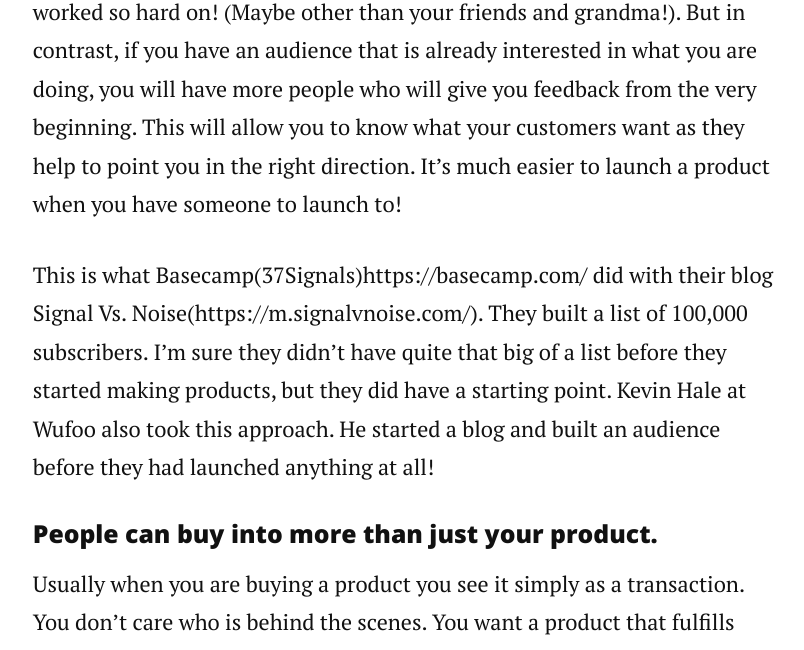
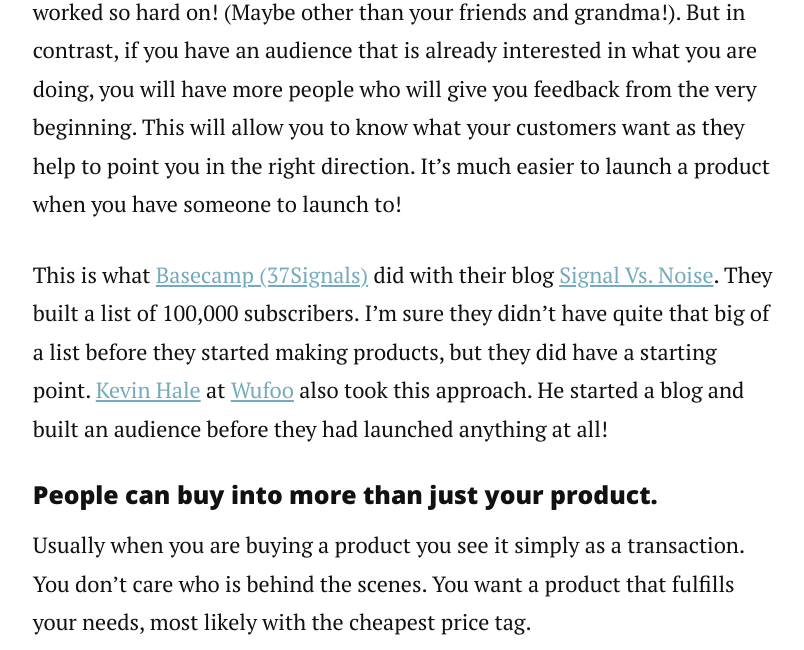
Before and after one commit to normdoow/blog, a Jekyll site: the page built from _posts/2019-22-7-build-an-audience-first.markdown, in a window 1280 px wide and 900 px high, scrolled down 1778 px, cut to the strip 0-650 px from the top of the window. Shown: the whole strip, without its empty margins (236-1040 px from the left). Built offline with Jekyll 4.4.1, drawn with Linux system fonts in a browser that asks for light colours; nearby versions of some CDN libraries; comment, search, counter and statistics services are not loaded; some of the changed lines change nothing that is shown; some of the changed text lies outside the part shown.

Commit message:
added links

```diff
--- a/_posts/2019-22-7-build-an-audience-first.markdown
+++ b/_posts/2019-22-7-build-an-audience-first.markdown
@@ -18,12 +18,12 @@
 
 You aren’t able to get enough people to even try your product that you worked so hard on! (Maybe other than your friends and grandma!). But in contrast, if you have an audience that is already interested in what you are doing, you will have more people who will give you feedback from the very beginning. This will allow you to know what your customers want as they help to point you in the right direction. It’s much easier to launch a product when you have someone to launch to!
 
-This is what Basecamp(37Signals)https://basecamp.com/ did with their blog Signal Vs. Noise(https://m.signalvnoise.com/). They built a list of 100,000 subscribers. I’m sure they didn’t have quite that big of a list before they started making products, but they did have a starting point. Kevin Hale at Wufoo also took this approach. He started a blog and built an audience before they had launched anything at all!
+This is what [Basecamp (37Signals)](https://basecamp.com) did with their blog [Signal Vs. Noise](https://signalvnoise.com). They built a list of 100,000 subscribers. I’m sure they didn’t have quite that big of a list before they started making products, but they did have a starting point. [Kevin Hale](https://twitter.com/ilikevests) at [Wufoo](https://www.wufoo.com) also took this approach. He started a blog and built an audience before they had launched anything at all!
 
 #### People can buy into more than just your product.
 Usually when you are buying a product you see it simply as a transaction. You don’t care who is behind the scenes. You want a product that fulfills your needs, most likely with the cheapest price tag.
 
-<center><img src="https://media.giphy.com/media/I7183SWqDxhkY/giphy.gif" height="300" /></center>
+<center><img src="https://media.giphy.com/media/3tJ1HjPqC5hXW/giphy.gif" height="300" /></center>
 
 But, if you know someone who is selling something, you’re much more likely to buy from them since you are buying it for more than just the product.
 
@@ -38,7 +38,7 @@
 
 So even if you don’t know what business idea you are going to do, you need to know what niche it’s going to be in. Usually it is pretty safe to start producing content about either something you are interested in or experienced with, because most likely your business idea will stem from one of those areas.
 
-Gabriel Weinberg, the founder of DuckDuckGo talks about a similar idea in his book called Traction. He calls it the 50 Percent Rule. He says,
+[Gabriel Weinberg](https://twitter.com/yegg), the founder of [DuckDuckGo](https://duckduckgo.com) talks about a similar idea in his book called [Traction](https://www.amazon.com/Traction-Startup-Achieve-Explosive-Customer/dp/1591848369). He calls it the 50 Percent Rule. He says,
 
 <blockquote>“Having a product or service that your early customers love, but having no clear way to get more traction is a major problem. To solve this problem, spend your time constructing your product or service and testing traction channels in parallel.”</blockquote>
 
```
